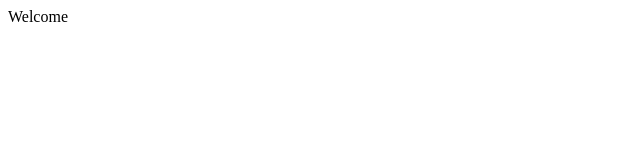
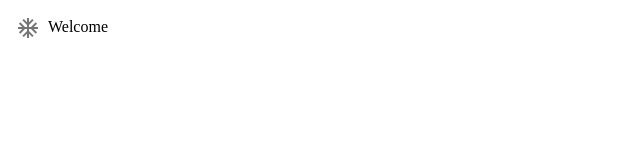
Before and after one commit to esilyaev/mrg-lkp, a React (Vite) app: page / in a window 1280 px wide. Shown: the top 160 px of the page, without its empty margins (0-640 px from the left). Built offline with nearby package versions, Linux system fonts and the light colour scheme.

Commit message:
presentation for icons

```diff
--- a/src/pages/Router.tsx
+++ b/src/pages/Router.tsx
@@ -3,6 +3,7 @@ import { BrowserRouter, Route, Routes } from "react-router-dom";
 import { Welcome } from "./Welcome";
 import { Contracts } from "./Contracts";
 import { Manage } from "./Manage";
+
 
 export const Router = () => {
   return (
--- a/src/pages/Welcome.tsx
+++ b/src/pages/Welcome.tsx
@@ -1,3 +1,13 @@
+import AcUnitIcon from "@mui/icons-material/AcUnit";
+import { IconButton } from "@mui/material";
+
 export const Welcome = () => {
-  return <div>Welcome</div>;
+  return (
+    <div>
+      <IconButton>
+        <AcUnitIcon />
+      </IconButton>
+      Welcome
+    </div>
+  );
 };
```
